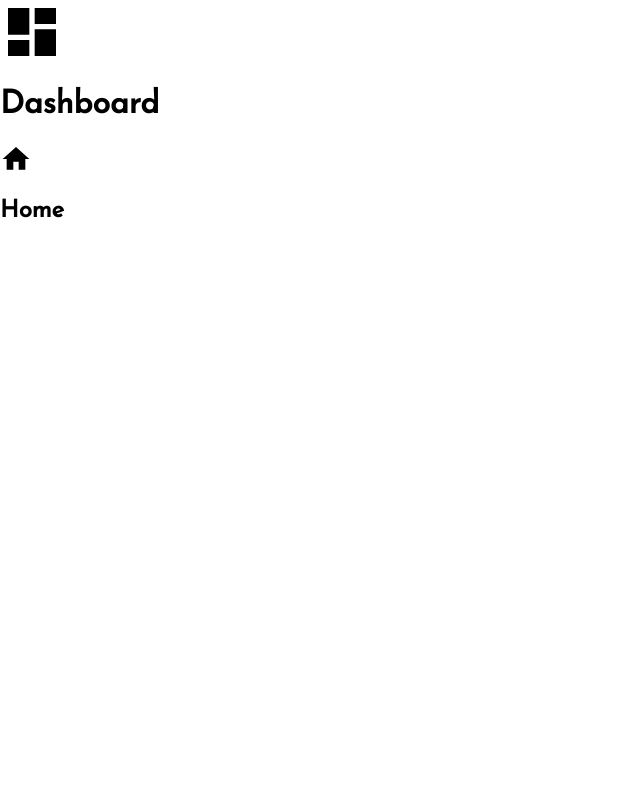
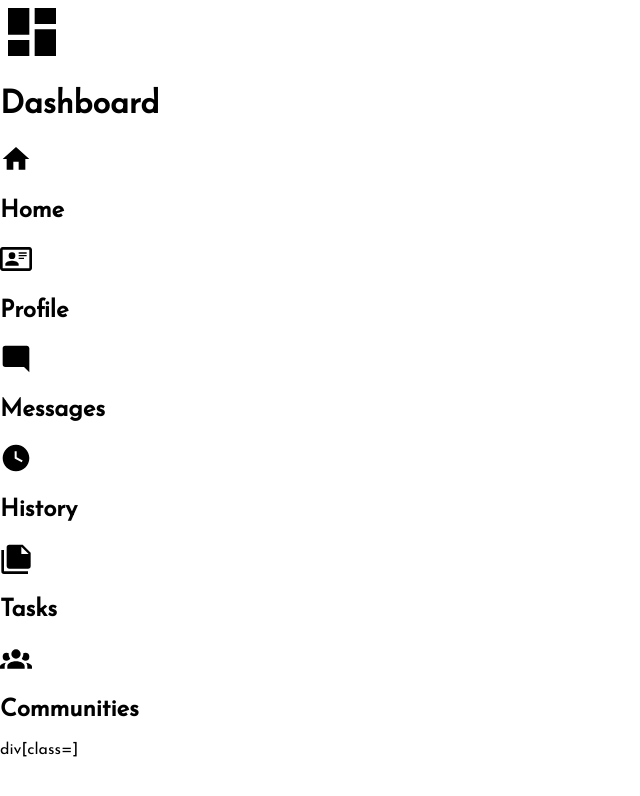
Before and after one commit to Zach1281/odin_admin_dashboard, a plain HTML site: page index.html in a window 1280 px wide. Shown: the whole page, without its empty margins (0-640 px from the left). Drawn offline with Linux system fonts and the light colour scheme.

Commit message:
Update save

```diff
--- a/index.html
+++ b/index.html
@@ -17,12 +17,46 @@
                 <h1>Dashboard</h1>
             </div>
             <div class="section1">
-                <div class="icon-home">
-                    <img src="/assets/home.svg" alt="home icon">
+                <div class="home">
+                    <div class="icon-home">
+                        <img src="/assets/home.svg" alt="home icon">
+                    </div>
+                    <h2>Home</h2>
                 </div>
-                <h2>Home</h2>
+                <div class="profile">
+                    <div class="icon-profile">
+                        <img src="/assets/card-account-details-outline.svg" alt="profile-card-icon">
+                    </div>
+                    <h2>Profile</h2>
+                </div>
+                <div class="messages">
+                    <div class="icon-messages">
+                        <img src="/assets/message-reply.svg" alt="message-reply-icon">
+                    </div>
+                    <h2>Messages</h2>
+                </div>
+                <div class="history">
+                    <div class="icon-history">
+                        <img src="/assets/clock-time-four.svg" alt="clock-history-icon">
+                    </div>
+                    <h2>History</h2>
+                </div>
+                <div class="tasks">
+                    <div class="icon-tasks">
+                        <img src="/assets/note-multiple.svg" alt="note-icon">
+                    </div>
+                    <h2>Tasks</h2>
+                </div>
+                <div class="communities">
+                    <div class="icon-communities">
+                        <img src="/assets/account-group.svg" alt="community-icon">
+                    </div>
+                    <h2>Communities</h2>
+                </div>
             </div>
-            <div class="section2"></div>
+            <div class="section2">
+                div[class=]
+            </div>
         </div>
         <div class="navbar">
             <div class="left-side">
```
